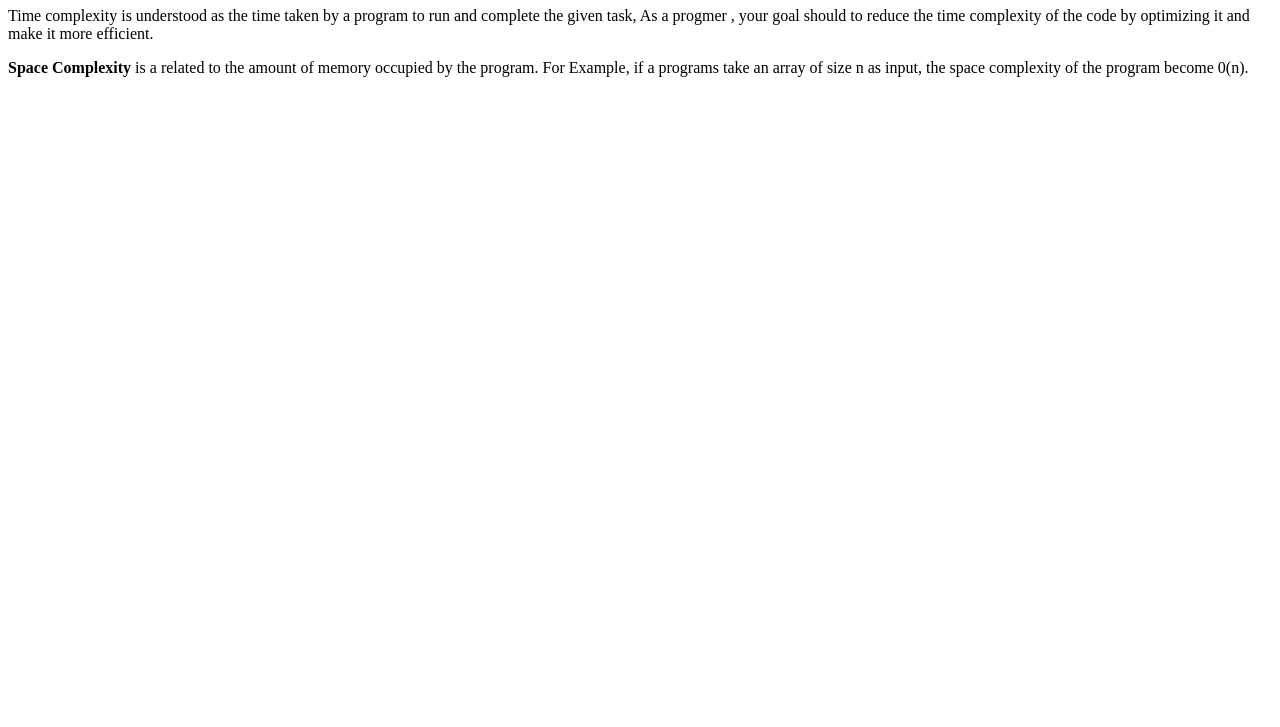
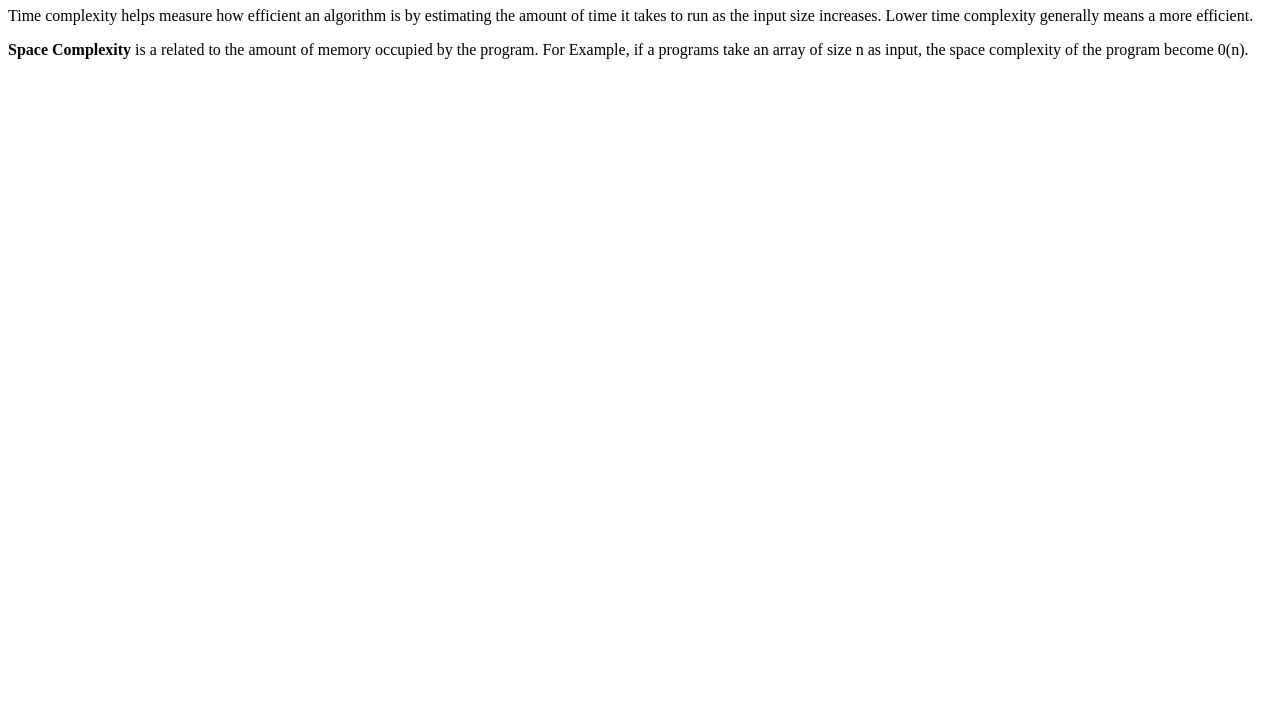
Before and after one commit to acciojob/time-and-space-complexity-Aabid404, a website: page main.html in a window 1280 px wide. Shown: the part 73-800 px from the top of the page. Drawn offline with Linux system fonts and the light colour scheme.

Commit message:
created a submission

```diff
--- a/main.html
+++ b/main.html
@@ -4,14 +4,13 @@
 
 <head>
 	<link rel="stylesheet" href="styles.css">
-
 </head>
 
 
 <body>
 	<!-- the entire body must be written by student -->
 	  <h1>Time and Space Complexity</h1>
-	  <p>Time complexity is understood as the time taken by a program to run and complete the given task, As a progmer , your goal should to reduce the time complexity of the code by optimizing it and make it more efficient.</p>
+	  <p>Time complexity helps measure how efficient an algorithm is by estimating the amount of time it takes to run as the input size increases. Lower time complexity generally means a more efficient.</p>
 	  <p><b>Space Complexity</b> is a related to the amount of memory occupied by the program. For Example, if a programs take an array of size n as input, the space complexity of the program become 0(n).</p>
 	<script type="text/javascript" src="./script.js">
 </script>
```
